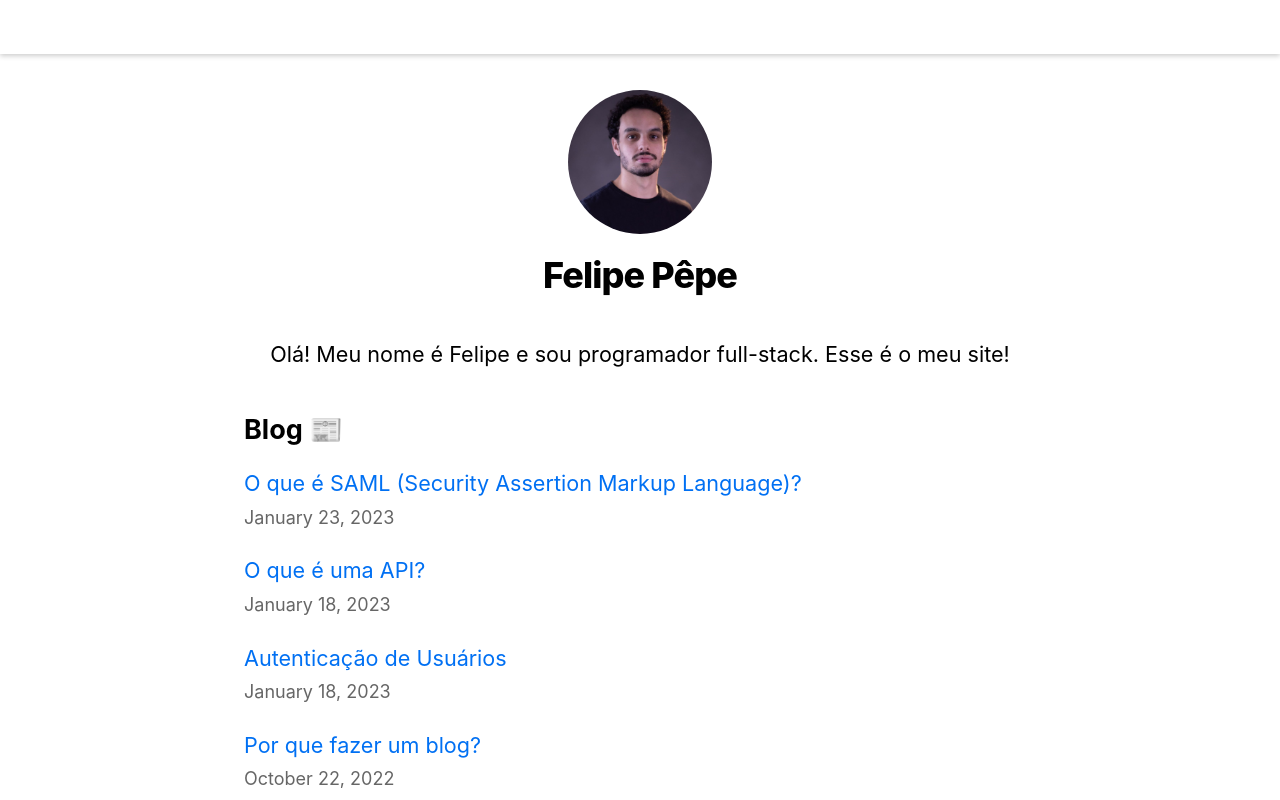
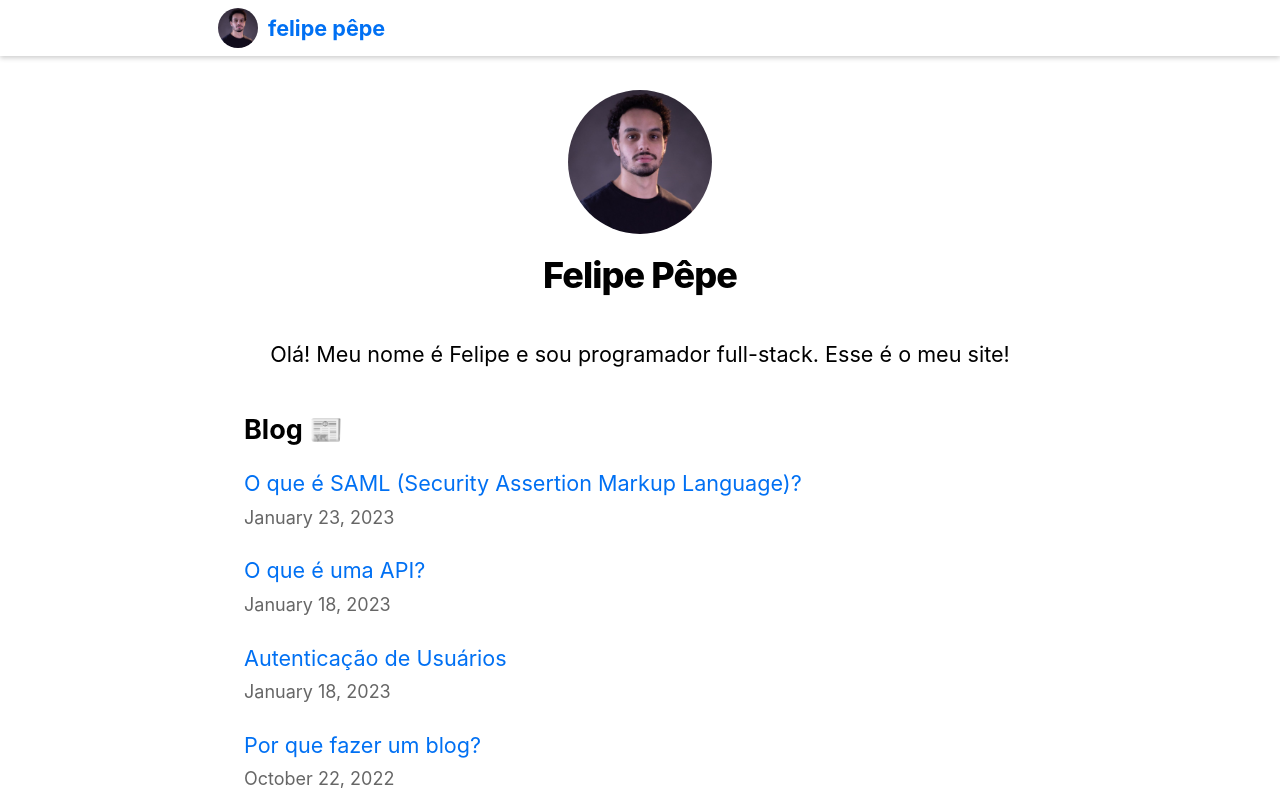
Before and after one commit to lipe-pepe/personal-site, a Next.js app: page / in a window 1280 px wide. Shown: the top 800 px of the page. Built offline with nearby package versions, Linux system fonts and the light colour scheme.

Commit message:
Adjusted navbar

```diff
--- a/components/navbar/Navbar.tsx
+++ b/components/navbar/Navbar.tsx
@@ -7,27 +7,11 @@ import { HiMenu } from "react-icons/hi";
 import styles from "./navbar.module.css";
 import utilStyles from "../../styles/utils.module.css";
 
-export interface NavbarProps {
-  isHome: boolean;
-}
-
-const Navbar: React.FC<NavbarProps> = ({ isHome }) => {
+const Navbar: React.FC = () => {
   const [hamburgerMenuActive, setHamburgerMenuActive] = useState(false);
 
   return (
     <div className={styles.navbar}>
-      {isHome ? (
-        <div className={styles.mainHome}>
-          <button
-            className={styles.hamburgerButton}
-            onClick={() => {
-              setHamburgerMenuActive(!hamburgerMenuActive);
-            }}
-          >
-            <HiMenu className={styles.hamburgerIcon} />
-          </button>
-        </div>
-      ) : (
       <div className={styles.main}>
         <Link href={"/"}>
           <div className={styles.title}>
@@ -51,7 +35,6 @@ const Navbar: React.FC<NavbarProps> = ({ isHome }) => {
           <HiMenu className={styles.hamburgerIcon} />
         </button>
       </div>
-      )}
 
       {/* Menu mobile */}
       {hamburgerMenuActive && (
--- a/components/navbar/navbar.module.css
+++ b/components/navbar/navbar.module.css
@@ -1,5 +1,8 @@
 .navbar {
   position: fixed;
+  display: flex;
+  flex-direction: column;
+  align-items: center;
   left: 0;
   top: 0;
   width: 100vw;
@@ -7,12 +10,6 @@
   box-shadow: 0px 2px 5px rgba(0, 0, 0, 0.2);
   z-index: 100;
   background-color: white;
-}
-
-.mainHome {
-  display: flex;
-  justify-content: end;
-  width: 100vw;
 }
 
 .main {
@@ -26,6 +23,7 @@
   display: flex;
   justify-items: center;
   gap: 10px;
+  margin-left: 10px;
 }
 
 .titleHeading {
@@ -66,10 +64,6 @@
 }
 
 @media (min-width: 640px) {
-  .mainHome {
-    max-width: 48rem;
-  }
-
   .main {
     max-width: 48rem;
   }
```
Lines whose indentation alone changed are shown as unchanged.
